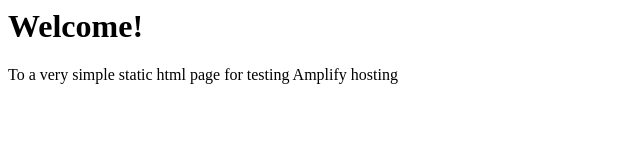
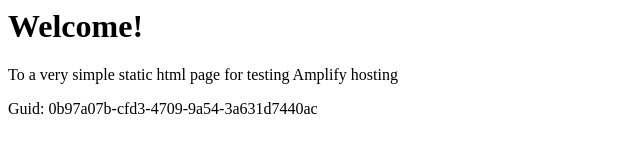
Before and after one commit to aws-aemilia-pdx/Github-PR-Commit-Integration-Test-DoNotTouch-GithubWebhookPreviewCanaryTest-v1-prod-us-west-2, a website: page src/index.html in a window 1280 px wide. Shown: the whole page, without its empty margins (0-640 px from the left). Drawn offline with Linux system fonts and the light colour scheme.

Commit message:
commit from integ tests

```diff
--- a/src/index.html
+++ b/src/index.html
@@ -1,3 +1,5 @@
+
+
 <html lang="en">
 
 <head>
@@ -10,6 +12,6 @@
 <body>
     <h1>Welcome!</h1>
     <p>To a very simple static html page for testing Amplify hosting</p>
-</body>
+    <p>Guid: 0b97a07b-cfd3-4709-9a54-3a631d7440ac</p></body>
 
 </html>
```
